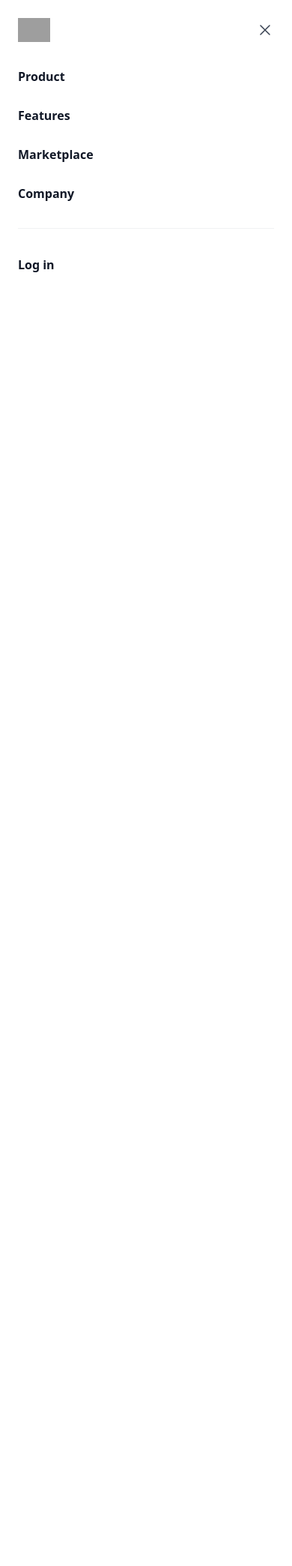
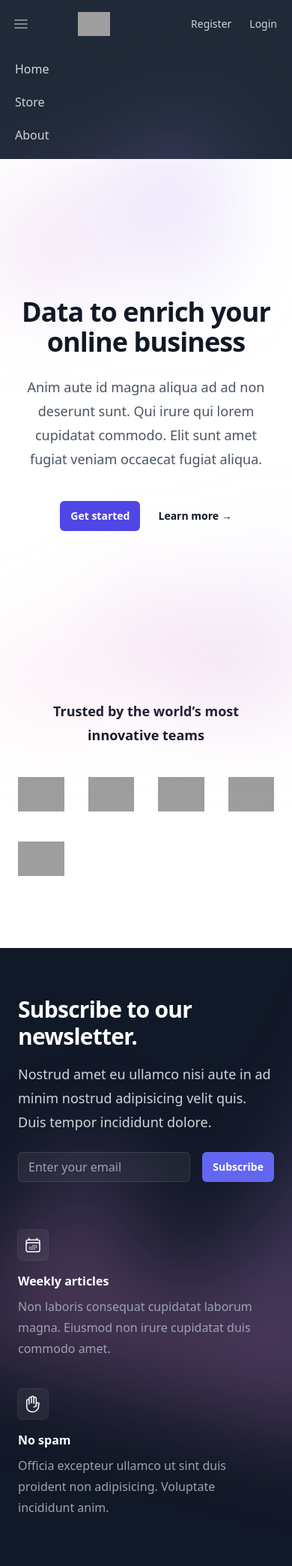
Before and after one commit to TaiChi112/Python, a Django app: page / in a window 390 px wide. Shown: the whole page at 75% size. Before the commit the page ends 363 px from the top, so only its background shows below. Run offline with Django 5.2, Linux system fonts and the light colour scheme; style sheets or scripts are compiled from the project's sources; grey boxes are pictures that could not be loaded.

Commit message:
fix : delete half of component

```diff
--- a/general_app/templates/components/section.html
+++ b/general_app/templates/components/section.html
@@ -1,39 +1,4 @@
 <div class="bg-white">
-    <header class="absolute inset-x-0 top-0 z-50">
-      <!-- Mobile menu, show/hide based on menu open state. -->
-      <div class="lg:hidden" role="dialog" aria-modal="true">
-        <!-- Background backdrop, show/hide based on slide-over state. -->
-        <div class="fixed inset-0 z-50"></div>
-        <div class="fixed inset-y-0 right-0 z-50 w-full overflow-y-auto bg-white px-6 py-6 sm:max-w-sm sm:ring-1 sm:ring-gray-900/10">
-          <div class="flex items-center justify-between">
-            <a href="#" class="-m-1.5 p-1.5">
-              <span class="sr-only">Your Company</span>
-              <img class="h-8 w-auto" src="https://tailwindui.com/img/logos/mark.svg?color=indigo&shade=600" alt="">
-            </a>
-            <button type="button" class="-m-2.5 rounded-md p-2.5 text-gray-700">
-              <span class="sr-only">Close menu</span>
-              <svg class="h-6 w-6" fill="none" viewBox="0 0 24 24" stroke-width="1.5" stroke="currentColor" aria-hidden="true">
-                <path stroke-linecap="round" stroke-linejoin="round" d="M6 18L18 6M6 6l12 12" />
-              </svg>
-            </button>
-          </div>
-          <div class="mt-6 flow-root">
-            <div class="-my-6 divide-y divide-gray-500/10">
-              <div class="space-y-2 py-6">
-                <a href="#" class="-mx-3 block rounded-lg px-3 py-2 text-base font-semibold leading-7 text-gray-900 hover:bg-gray-50">Product</a>
-                <a href="#" class="-mx-3 block rounded-lg px-3 py-2 text-base font-semibold leading-7 text-gray-900 hover:bg-gray-50">Features</a>
-                <a href="#" class="-mx-3 block rounded-lg px-3 py-2 text-base font-semibold leading-7 text-gray-900 hover:bg-gray-50">Marketplace</a>
-                <a href="#" class="-mx-3 block rounded-lg px-3 py-2 text-base font-semibold leading-7 text-gray-900 hover:bg-gray-50">Company</a>
-              </div>
-              <div class="py-6">
-                <a href="#" class="-mx-3 block rounded-lg px-3 py-2.5 text-base font-semibold leading-7 text-gray-900 hover:bg-gray-50">Log in</a>
-              </div>
-            </div>
-          </div>
-        </div>
-      </div>
-    </header>
-
     <div class="relative isolate px-6 pt-14 lg:px-8">
       <div class="absolute inset-x-0 -top-40 -z-10 transform-gpu overflow-hidden blur-3xl sm:-top-80" aria-hidden="true">
         <div class="relative left-[calc(50%-11rem)] aspect-[1155/678] w-[36.125rem] -translate-x-1/2 rotate-[30deg] bg-gradient-to-tr from-[#ff80b5] to-[#9089fc] opacity-30 sm:left-[calc(50%-30rem)] sm:w-[72.1875rem]" style="clip-path: polygon(74.1% 44.1%, 100% 61.6%, 97.5% 26.9%, 85.5% 0.1%, 80.7% 2%, 72.5% 32.5%, 60.2% 62.4%, 52.4% 68.1%, 47.5% 58.3%, 45.2% 34.5%, 27.5% 76.7%, 0.1% 64.9%, 17.9% 100%, 27.6% 76.8%, 76.1% 97.7%, 74.1% 44.1%)"></div>
```
